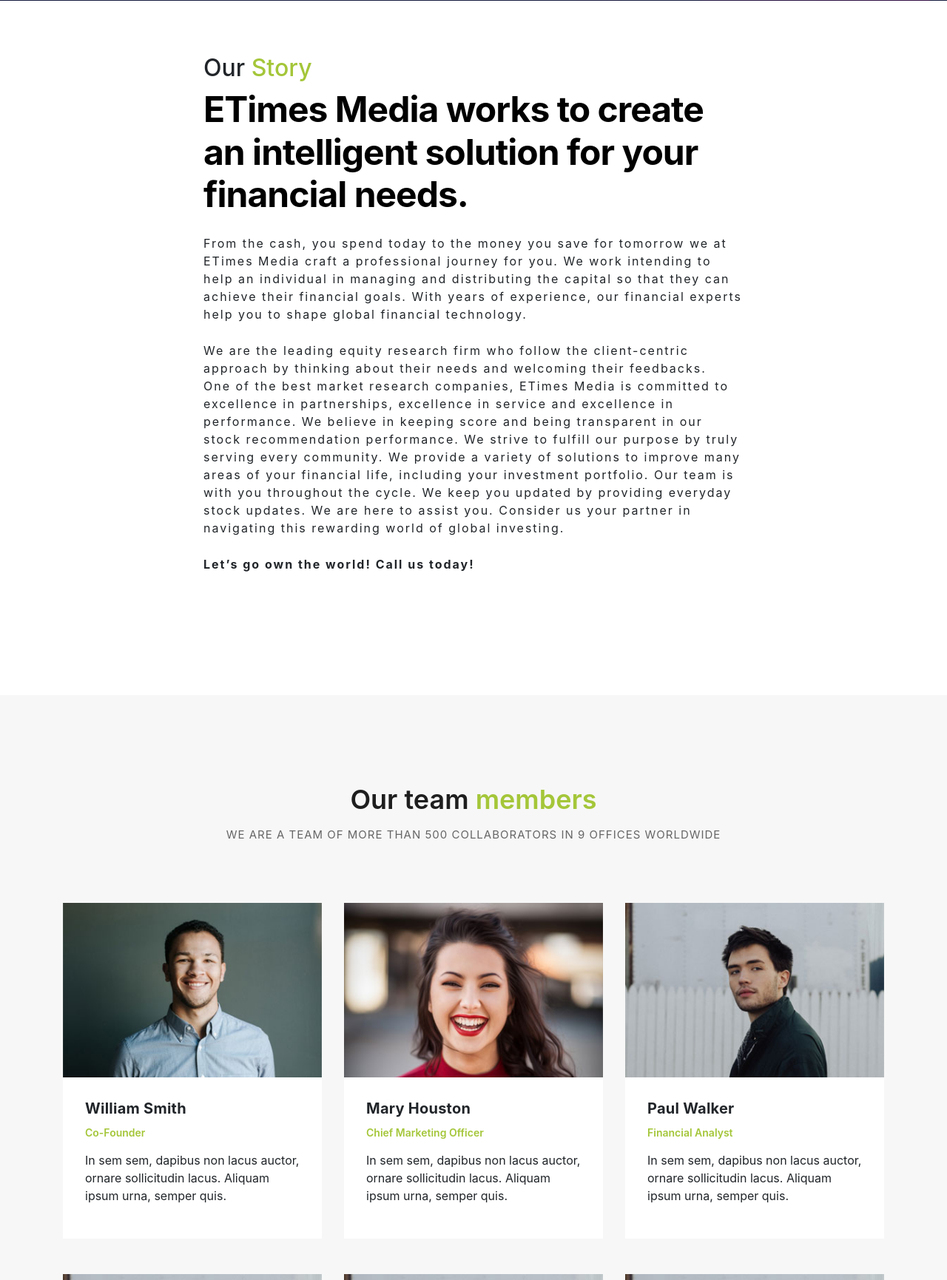
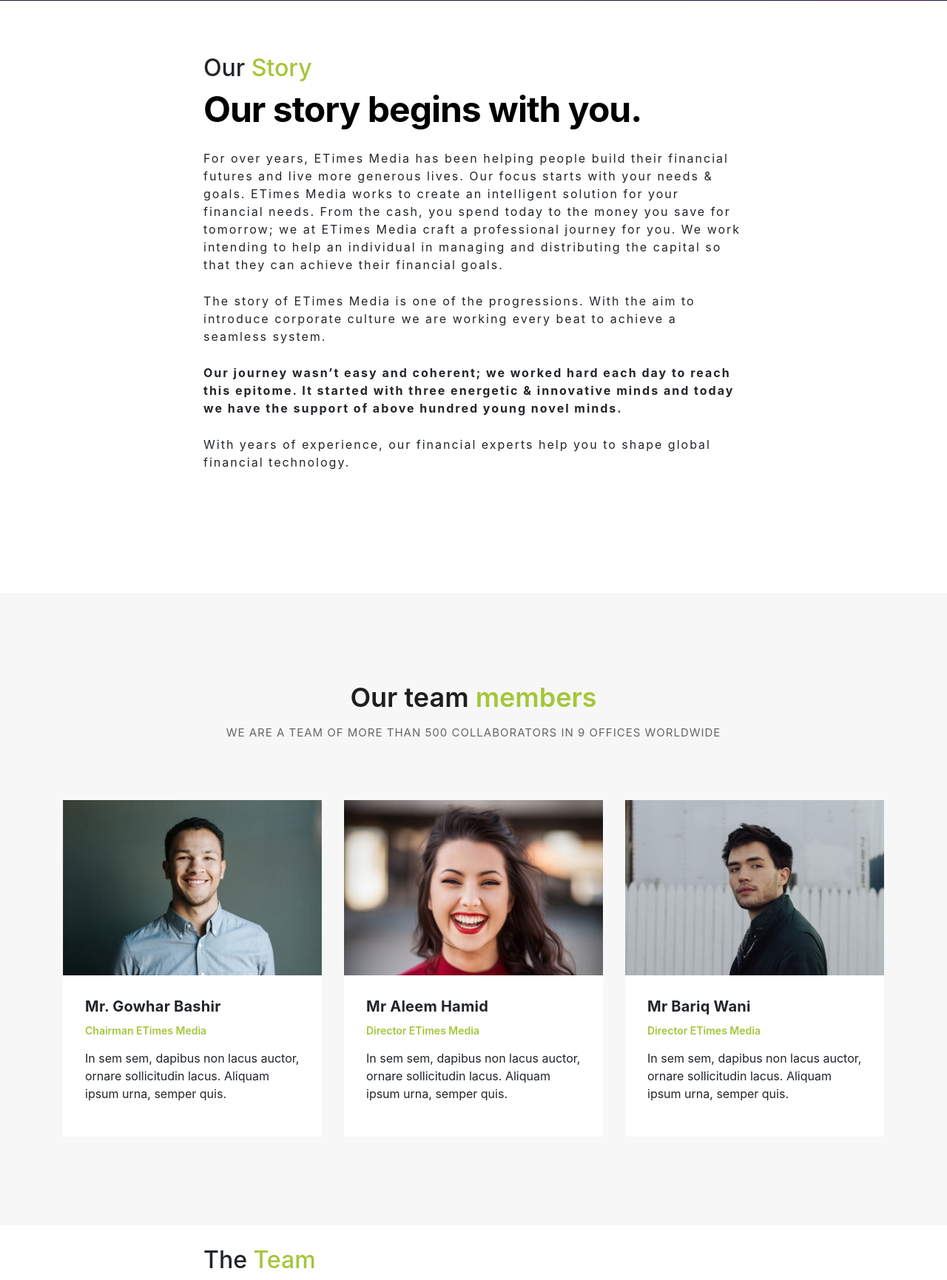
Before and after one commit to Nadeemaslam/etimes, a Django app: page /about/ in a window 1280 px wide. Shown: the part 748-2479 px from the top of the page at 74% size. Run offline with Django 3.2, Linux system fonts and the light colour scheme; some libraries are stand-ins or nearby versions.

Commit message:
about page more sections

```diff
--- a/edlyne_times/templates/edlyne_times/about.html
+++ b/edlyne_times/templates/edlyne_times/about.html
@@ -266,15 +266,17 @@
                 <div class=" col-md-8 ">
                   <div class="right-content">
                     <h2>Our <em>Story</em></h2>
-                      <p class="about-first-child">ETimes Media works to create an intelligent solution for your financial needs.</p>
-                        <p>From the cash, you spend today to the money you save for tomorrow we at
-                         ETimes Media craft a professional journey for you. We work intending to help an individual in managing and distributing the capital so that they can achieve their financial goals.
-                        With years of experience, our financial experts help you to shape global financial technology.</p>
-                        <p>We are the leading equity research firm who follow the client-centric approach by thinking about their needs and welcoming their feedbacks.<br>
-                        One of the best market research companies, ETimes Media is committed to excellence in partnerships, excellence in service and excellence in performance. We believe in keeping score and being transparent in our stock recommendation performance. We strive to fulfill our purpose by truly serving every community. We provide a variety of solutions to improve many areas of your financial life, including your investment portfolio.
-                        Our team is with you throughout the cycle. We keep you updated by providing everyday stock updates. We are here to assist you. Consider us your partner in navigating this rewarding world of global investing.
+                      <p class="about-first-child">Our story begins with you.</p>
+                        <p>
+                            For over years, ETimes Media has been helping people build their financial futures and live more generous lives. Our focus starts with your needs & goals. ETimes Media works to create an intelligent solution for your financial needs. From the cash, you spend today to the money you save for tomorrow; we at ETimes Media craft a professional journey for you. We work intending to help an individual in managing and distributing the capital so that they can achieve their financial goals.
                         </p>
-                            <p>Let’s go own the world! Call us today!</p>
+                        <p>
+                           The story of ETimes Media is one of the progressions. With the aim to introduce corporate culture we are working every beat to achieve a seamless system.
+                        </p>
+                      <p>Our journey wasn’t easy and coherent; we worked hard each day to reach this epitome. It started with three energetic & innovative minds and today we have the support of above hundred young novel minds.
+</p>
+                            <p>With years of experience, our financial experts help you to shape global financial technology.
+</p>
                   </div>
                 </div>
 
@@ -303,8 +305,8 @@
             <div class="team-item">
               <img src="{% static 'edlyne_times/assets/images/team_01.jpg' %}" alt="">
               <div class="down-content">
-                <h4>William Smith</h4>
-                <span>Co-Founder</span>
+                <h4>Mr. Gowhar Bashir</h4>
+                <span>Chairman  ETimes Media</span>
                 <p>In sem sem, dapibus non lacus auctor, ornare sollicitudin lacus. Aliquam ipsum urna, semper quis.</p>
               </div>
             </div>
@@ -313,8 +315,8 @@
             <div class="team-item">
               <img src="{% static 'edlyne_times/assets/images/team_02.jpg' %}" alt="">
               <div class="down-content">
-                <h4>Mary Houston</h4>
-                <span>Chief Marketing Officer</span>
+                <h4>Mr Aleem Hamid</h4>
+                <span>Director ETimes Media</span>
                 <p>In sem sem, dapibus non lacus auctor, ornare sollicitudin lacus. Aliquam ipsum urna, semper quis.</p>
               </div>
             </div>
@@ -323,52 +325,92 @@
             <div class="team-item">
               <img src="{% static 'edlyne_times/assets/images/team_03.jpg' %}" alt="">
               <div class="down-content">
-                <h4>Paul Walker</h4>
-                <span>Financial Analyst</span>
+                <h4>Mr Bariq Wani </h4>
+                <span>Director ETimes Media</span>
                 <p>In sem sem, dapibus non lacus auctor, ornare sollicitudin lacus. Aliquam ipsum urna, semper quis.</p>
               </div>
             </div>
           </div>
            </div>
+
+
+
+      </div>
+    </div>
 <br>
 <br>
+<br>
+<br>
+<br>
+<br>
+<br>
+    <div class="more-info about-info">
+      <div class="container">
         <div class="row">
-                 <div class="col-md-4">
-                    <div class="team-item">
-                      <img src="{% static 'edlyne_times/assets/images/team_03.jpg' %}" alt="">
-                      <div class="down-content">
-                        <h4>Paul Walker</h4>
-                        <span>Financial Analyst</span>
-                        <p>In sem sem, dapibus non lacus auctor, ornare sollicitudin lacus. Aliquam ipsum urna, semper quis.</p>
+          <div class="col-md-12">
+            <div class="more-info-content">
+              <div class="row">
+                <div class="col-sm-2 col-sm-offset-2 col-md-2 col-md-offset-0"></div>
+                <div class=" col-md-8 ">
+                  <div class="right-content">
+                    <h2>The <em>Team</em></h2>
+                      <p class="about-first-child">We are the leading equity research firm who follow the client-centric approach by thinking about their needs and welcoming their feedbacks.</p>
+                        <p>
+                            We are a team of ………. creative, innovative professionals who can infuse their creativity into groundbreaking stock research, and who can analyze data to optimize every tactic along the way.
+                        </p>
+                        <p>
+                        Our team knows what it takes to build a secure & compliant platform that you can trust. With deep expertise and a girth of experience in financial services, we are mindful of providing the customer with the correct regulatory framework for our services. We are delighted to have an exceptional research team who monitor the equity market for you and helps you to grow by giving the best recommendations ever.
+                        </p>
+                                <p>
+                                Our team is with you throughout the cycle. We keep you updated by providing everyday updates.
+
+</p>
+                  </div>
+                </div>
+
+                <!--<div class="col-md-6">-->
+                  <!--<div class="left-image">-->
+                    <!--<img src="{% static  'edlyne_times/assets/images/aboutimage.png' %}" alt="">-->
+                  <!--</div>-->
+                <!--</div>-->
+              </div>
+            </div>
+          </div>
         </div>
       </div>
     </div>
 
+
+
+    <div class="howitworks ">
+        <div class="container">
+            <h2>How we <em>work?</em></h2>
+        <div class="row">
             <div class="col-md-4">
-                        <div class="team-item">
-                          <img src="{% static 'edlyne_times/assets/images/team_03.jpg' %}" alt="">
-                          <div class="down-content">
-                            <h4>Paul Walker</h4>
-                            <span>Financial Analyst</span>
-                            <p>In sem sem, dapibus non lacus auctor, ornare sollicitudin lacus. Aliquam ipsum urna, semper quis.</p>
+                      <p class="">
+
+                        Our platform builds adaptive, flexible and efficient space for your stock needs. We do all this by providing outstanding general investing guidance.
+
+                      </p></div>
+            <div class="col-md-4">
+
+                <p>
+                    <b>Client priority:</b> We are client centric organization where your feedback is welcomed.</p>
+                <p><b>Ownership:</b> Our employees work for the betterment of organization.</p>
+                <p>
+                    <b>Collaborate:</b> The success of our company is the result of our collective contributions.
+                </p>
+
+            </div>
+            <div class="col-md-4">
+
+                    <p>
+                        <b>Drive for Results:</b> Our goal is to is to achieve the best results <p>
+                <p><b>Innovate and Simplify: </b>We are focused to create innovative solutions to your needs.</p>
+
+                </p>
             </div>
         </div>
-                    </div>
-
-                     <div class="col-md-4">
-                        <div class="team-item">
-                          <img src="{% static 'edlyne_times/assets/images/team_03.jpg' %}" alt="">
-                          <div class="down-content">
-                            <h4>Paul Walker</h4>
-                            <span>Financial Analyst</span>
-                            <p>In sem sem, dapibus non lacus auctor, ornare sollicitudin lacus. Aliquam ipsum urna, semper quis.</p>
-                          </div>
-                        </div>
-                      </div>
-
-            </div>
-
-
     </div>
     </div>
 
--- a/static/edlyne_times/css/styles.css
+++ b/static/edlyne_times/css/styles.css
@@ -2763,3 +2763,11 @@ filter: progid:DXImageTransform.Microsoft.gradient( startColorstr='#00ffffff', e
 .about-info p:nth-child(5){
     font-weight:bold !important;
 }
+
+.howitworks {
+    background-color: #f7f7f7;
+    margin-top: 50px;
+    margin-bottom: -140px;
+    padding: 60px 0px 120px;
+
+}
```
Lines whose indentation alone changed are shown as unchanged.
